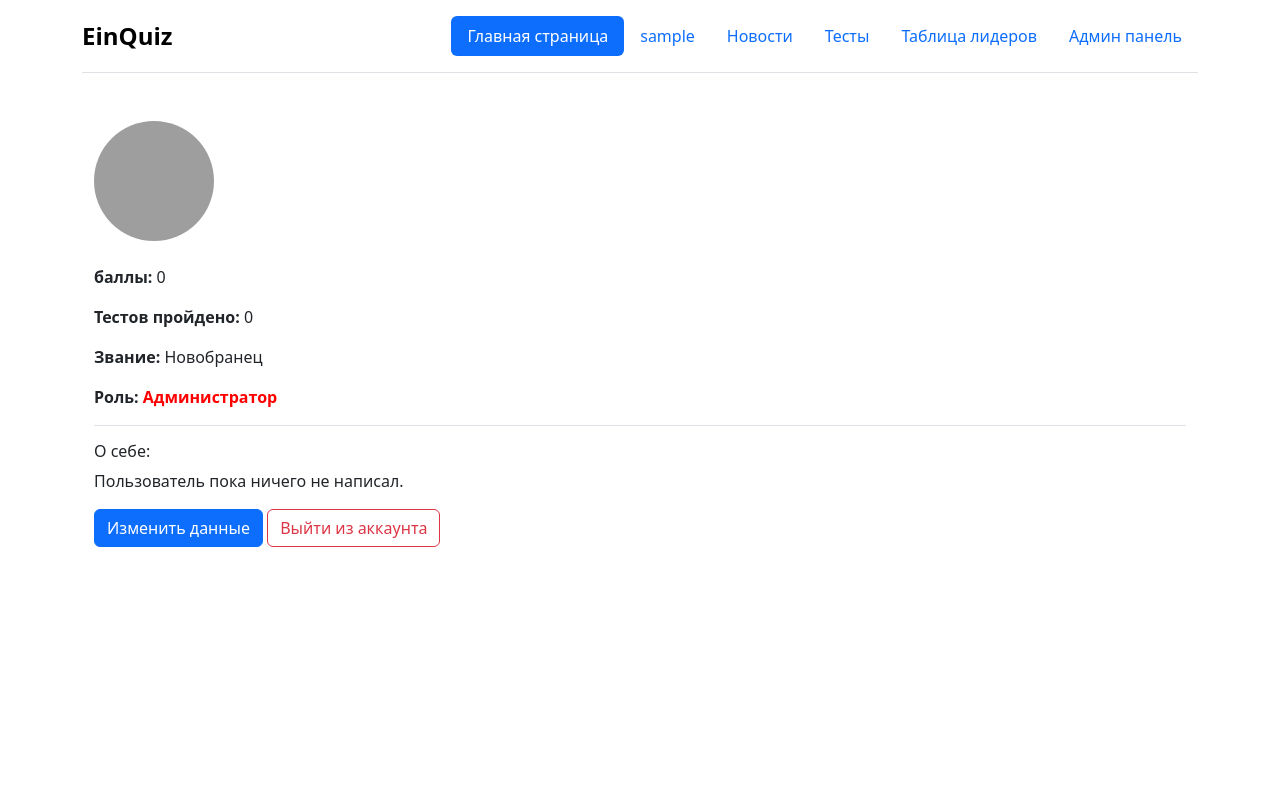
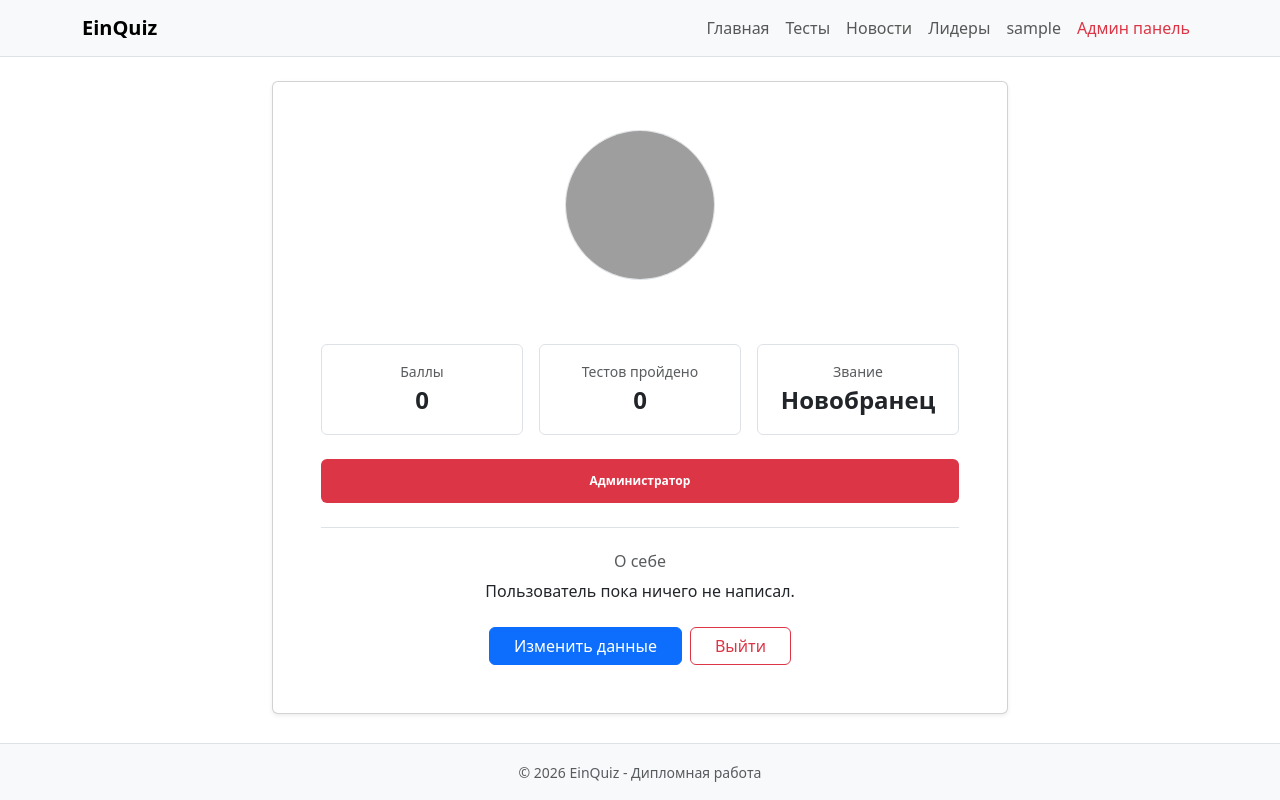
Before and after one commit to Rolvod/EinProject, a Django app: a page that uses main/templates/main/base.html in a window 1280 px wide. Run offline with Django 5.2, Linux system fonts and the light colour scheme; the visitor is signed in with stand-in values (Sample User, id 1); data comes from the database, SQL or seed files in the repository; grey boxes are pictures that could not be loaded.

Commit message:
Улучшил дизайн и небольшие правки

```diff
--- a/main/templates/main/base.html
+++ b/main/templates/main/base.html
@@ -4,36 +4,45 @@
     <meta charset="UTF-8">
     <meta name="viewport" content="width=device-width, initial-scale=1.0">
     <title>{% block title %}{% endblock %}</title>
-    <link rel="stylesheet" href="https://cdn.jsdelivr.net/npm/bootstrap@5.3.3/dist/css/bootstrap.min.css">
+    <link href="https://cdn.jsdelivr.net/npm/bootstrap@5.3.3/dist/css/bootstrap.min.css" rel="stylesheet">
 </head>
-<body>
+<body class="d-flex flex-column min-vh-100">
+    <nav class="navbar navbar-expand-lg bg-light border-bottom sticky-top">
         <div class="container">
-  <header class="d-flex flex-wrap justify-content-center py-3 mb-4 border-bottom">
-
-    <a href="{% url 'home' %}" class="d-flex align-items-center mb-3 mb-md-0 me-md-auto link-body-emphasis text-decoration-none">
-      <span class="fs-4 fw-bold">EinQuiz</span>
-    </a>
-
-    <ul class="nav nav-pills">
-      <li class="nav-item"><a href="{% url 'home' %}" class="nav-link active" aria-current="page">Главная страница</a></li>
-
+            <a class="navbar-brand fw-bold" href="{% url 'home' %}">EinQuiz</a>
+            <button class="navbar-toggler" type="button" data-bs-toggle="collapse" data-bs-target="#navbarNav">
+                <span class="navbar-toggler-icon"></span>
+            </button>
+            <div class="collapse navbar-collapse" id="navbarNav">
+                <ul class="navbar-nav ms-auto">
+                    <li class="nav-item"><a href="{% url 'home' %}" class="nav-link">Главная</a></li>
+                    <li class="nav-item"><a href="{% url 'quizzes' %}" class="nav-link">Тесты</a></li>
+                    <li class="nav-item"><a href="{% url 'news' %}" class="nav-link">Новости</a></li>
+                    <li class="nav-item"><a href="{% url 'leaderboard' %}" class="nav-link">Лидеры</a></li>
 
                     {% if user.is_authenticated %}
                         <li class="nav-item"><a href="{% url 'current_profile' %}" class="nav-link">{{ user.username }}</a></li>
+                        {% if user.is_superuser %}
+                            <li class="nav-item"><a href="/admin/" class="nav-link text-danger">Админ панель</a></li>
+                        {% endif %}
                     {% else %}
                         <li class="nav-item"><a href="{% url 'login' %}" class="nav-link">Войти</a></li>
                     {% endif %}
-      <li class="nav-item"><a href="{% url 'news' %}" class="nav-link">Новости</a></li>
-      <li class="nav-item"><a href="{% url 'quizzes' %}" class="nav-link">Тесты</a></li>
-      <li class="nav-item"><a href="{% url 'leaderboard' %}" class="nav-link">Таблица лидеров</a></li>
-      {% if user.is_superuser %}
-        <li class="nav-item"><a href="/admin/" class="nav-link">Админ панель</a></li>
-      {% endif %}
                 </ul>
-  </header>
             </div>
-    <div class="container">
+        </div>
+    </nav>
+
+    <main class="container my-4 flex-grow-1">
         {% block content %}{% endblock %}
+    </main>
+
+    <footer class="bg-light py-3 mt-auto border-top">
+        <div class="container text-center text-muted">
+            <small>© 2026 EinQuiz - Дипломная работа</small>
         </div>
+    </footer>
+
+    <script src="https://cdn.jsdelivr.net/npm/bootstrap@5.3.3/dist/js/bootstrap.bundle.min.js"></script>
 </body>
 </html>
--- a/news/views.py
+++ b/news/views.py
@@ -1,11 +1,14 @@
 from django.shortcuts import render
+from django.contrib.auth.decorators import login_required
 from .models import News
 
+@login_required
 def news_page(request):
     news = News.objects.all()
     return render(request, 'news/news.html', {'news': news})
 
 
+@login_required
 def current_news(request, id):
     news = News.objects.get(id=id)
     return render(request, 'news/current_news.html', {'news': news})
--- a/profiles/templates/profiles/profile.html
+++ b/profiles/templates/profiles/profile.html
@@ -1,43 +1,56 @@
 {% extends 'main/base.html' %}
 
-{% block title %}Профиль {{ current_user.nickname }}{% endblock %}
+{% block title %}{{ current_user.nickname }}{% endblock %}
 
 {% block content %}
-<div class="container mt-5">
 <div class="row justify-content-center">
-        <div>
+    <div class="col-lg-8">
+        <div class="card shadow-sm">
+            <div class="card-body text-center p-5">
+                <img src="{{ current_user.profile_picture }}"
+                     class="rounded-circle border mb-4"
+                     style="width: 150px; height: 150px; object-fit: cover;">
+                <h2 class="fw-bold">{{ current_user.nickname }}</h2>
 
-            <div>
-                <img src="{{ current_user.profile_picture }}"
-                     style="width: 120px; height: 120px; object-fit: cover; border-radius: 100%;">
-                <h2>{{ current_user.nickname }}</h2>
+                <div class="row mt-4 g-3">
+                    <div class="col-sm-4">
+                        <div class="border rounded p-3">
+                            <div class="small text-muted">Баллы</div>
+                            <div class="fw-bold fs-4">{{ current_user.points }}</div>
+                        </div>
+                    </div>
+                    <div class="col-sm-4">
+                        <div class="border rounded p-3">
+                            <div class="small text-muted">Тестов пройдено</div>
+                            <div class="fw-bold fs-4">{{ current_user.completed_quizzes|length }}</div>
+                        </div>
+                    </div>
+                    <div class="col-sm-4">
+                        <div class="border rounded p-3">
+                            <div class="small text-muted">Звание</div>
+                            <div class="fw-bold fs-4">{{ current_user.rank }}</div>
+                        </div>
+                    </div>
                 </div>
 
                 <div class="mt-4">
-                <p><b>баллы:</b> {{ current_user.points }}</p>
-                <p><b>Тестов пройдено:</b> {{ current_user.completed_quizzes|length }}</p>
-                <p><b>Звание:</b> {{ current_user.rank }}</p>
-                <p><b>Роль:</b> {% if current_user.is_superuser %} <b style="color: red;">Администратор</b> {% else %} <b>Пользователь</b> {% endif %}</p>
+                    <span class="badge {% if current_user.is_superuser %}bg-danger{% else %}bg-info{% endif %} p-3 w-100">
+                        {% if current_user.is_superuser %}Администратор{% else %}Пользователь{% endif %}
+                    </span>
                 </div>
 
-            <div class="mt-3 border-top pt-3">
-                <h6>О себе:</h6>
-                <p>
-                    {% if current_user.description %}
-                        {{ current_user.description }}
-                    {% else %}
-                        Пользователь пока ничего не написал.
-                    {% endif %}
-                </p>
+                <div class="mt-4 border-top pt-4">
+                    <h6 class="text-muted">О себе</h6>
+                    <p>{{ current_user.description|default:"Пользователь пока ничего не написал." }}</p>
                 </div>
 
                 {% if user.username == current_user.username %}
-                <div>
-                    <a href="{% url 'change_profile' %}" class="btn btn-primary">Изменить данные</a>
-                    <a href="{% url 'logout' %}" class="btn btn-outline-danger">Выйти из аккаунта</a>
+                    <div class="mt-4 d-grid gap-2 d-sm-flex justify-content-sm-center">
+                        <a href="{% url 'change_profile' %}" class="btn btn-primary px-4">Изменить данные</a>
+                        <a href="{% url 'logout' %}" class="btn btn-outline-danger px-4">Выйти</a>
                     </div>
                 {% endif %}
-
+            </div>
         </div>
     </div>
 </div>
```
Also changed, not shown: leaderboard/templates/leaderboard/leaderboard.html (+11 -16 lines), main/templates/main/index.html (+16 -5 lines), news/templates/news/news.html (+25 -17 lines), profiles/templates/profiles/change_profile.html (+31 -8 lines), quizzes/templates/quizzes/current_quiz.html (+18 -23 lines), quizzes/templates/quizzes/quizzes_page.html (+21 -17 lines), quizzes/templates/quizzes/result.html (+15 -12 lines). Lines whose indentation alone changed are shown as unchanged.
